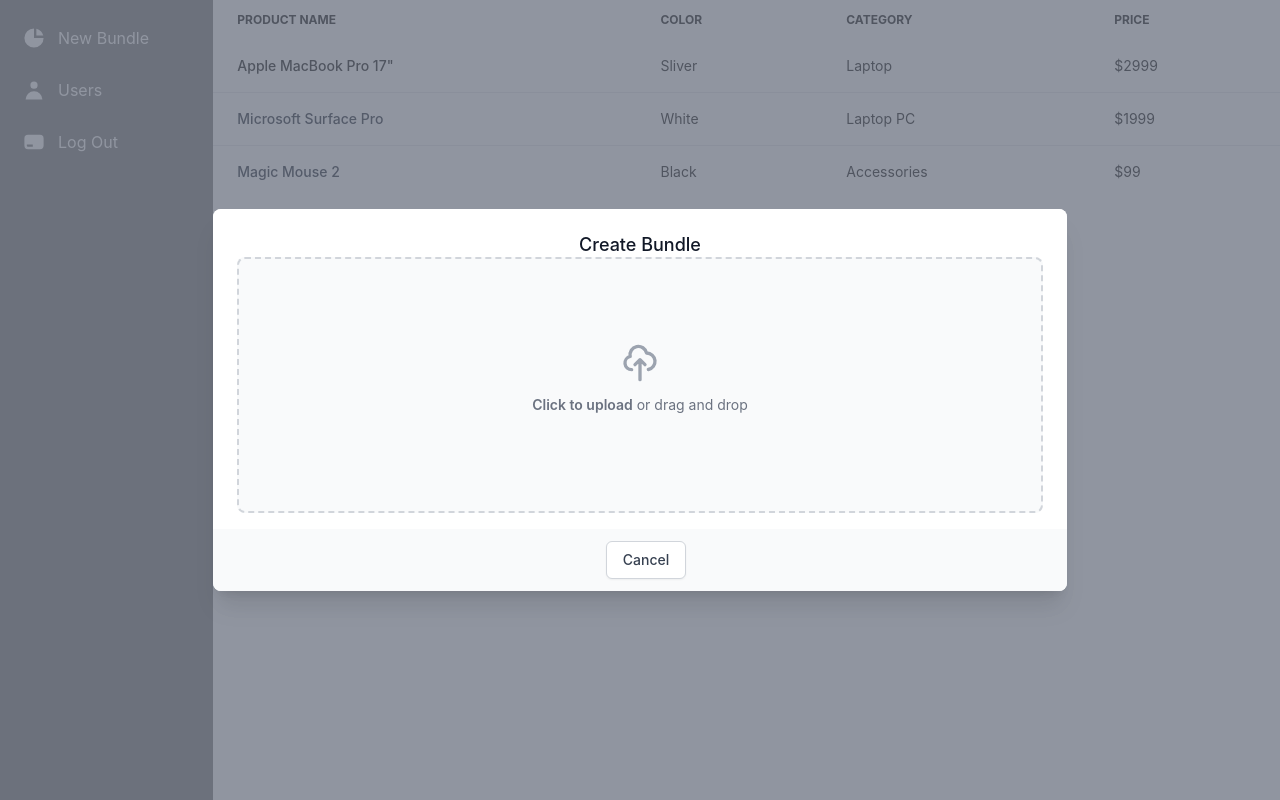
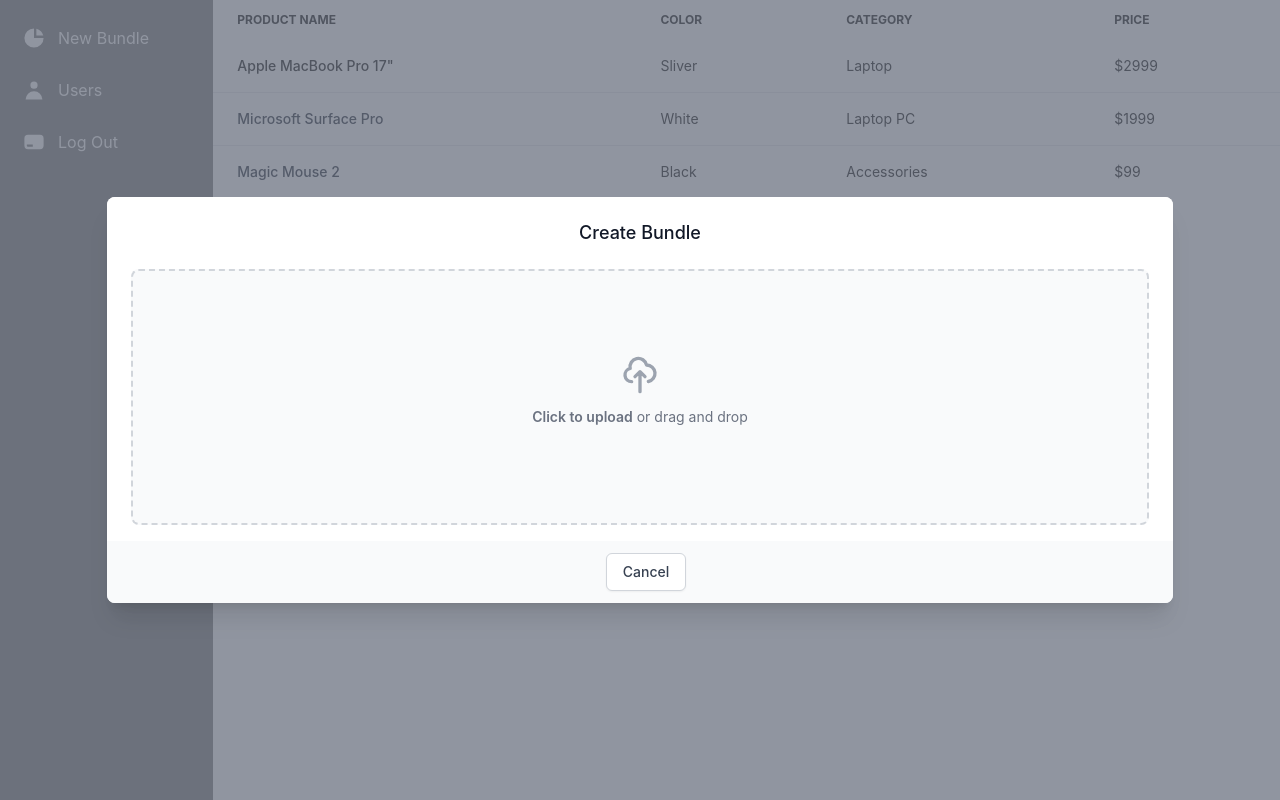
Before and after one commit to BenMorris90s/admin-client, a React (Create React App) app: page / in a window 1280 px wide. Both pictures are taken after a click on the element "New Bundle". Built offline with nearby package versions, Linux system fonts and the light colour scheme.

Commit message:
Add dropzone as a component

```diff
--- a/src/components/CreateBundleModal.tsx
+++ b/src/components/CreateBundleModal.tsx
@@ -1,7 +1,8 @@
 import React from "react"
 import {useAppDispatch} from "../hooks"
 import {toggle} from "../reducers/createBundleSlice"
-import {useTranslation, Trans} from 'react-i18next'
+import {useTranslation} from 'react-i18next'
+import Dropzone from "./Dropzone";
 
 
 function CreateBundleModal() {
@@ -20,30 +21,12 @@
             <div className="fixed z-10 inset-0 overflow-y-auto">
                 <div className="flex items-end sm:items-center justify-center min-h-full p-4 text-center sm:p-0">
 
-                    <div className="relative bg-white rounded-lg text-left overflow-hidden shadow-xl transform transition-all w-2/3 h-full">
+                    <div className="relative bg-white rounded-lg text-left overflow-hidden shadow-xl transform transition-all w-5/6 h-full">
                         <div className="bg-white px-4 pt-500 pb-4 sm:p-6 sm:pb-4">
                             <div className="flex flex-col items-center">
-                                <h1 className="text-lg leading-6 font-medium text-gray-900" id="modal-title">{t("Create Bundle")}</h1>
+                                <h1 className="text-lg leading-6 font-medium text-gray-900 mb-6" id="modal-title">{t("Create Bundle")}</h1>
 
-
-                                <div className="flex justify-center items-center w-full">
-                                    <label htmlFor="dropzone-file"
-                                           className="flex flex-col justify-center items-center w-full h-64 bg-gray-50 rounded-lg border-2 border-gray-300 border-dashed cursor-pointer dark:hover:bg-bray-800 dark:bg-gray-700 hover:bg-gray-100 dark:border-gray-600 dark:hover:border-gray-500 dark:hover:bg-gray-600">
-                                        <div className="flex flex-col justify-center items-center pt-5 pb-6">
-                                            <svg aria-hidden="true" className="mb-3 w-10 h-10 text-gray-400" fill="none"
-                                                 stroke="currentColor" viewBox="0 0 24 24"
-                                                 xmlns="http://www.w3.org/2000/svg">
-                                                <path strokeLinecap="round" strokeLinejoin="round" strokeWidth="2"
-                                                      d="M7 16a4 4 0 01-.88-7.903A5 5 0 1115.9 6L16 6a5 5 0 011 9.9M15 13l-3-3m0 0l-3 3m3-3v12"></path>
-                                            </svg>
-                                            <p className="mb-2 text-sm text-gray-500 dark:text-gray-400"><Trans><span
-                                                className="font-semibold">Click to upload</span> or drag and drop</Trans></p>
-                                            <p className="text-xs text-gray-500 dark:text-gray-400"></p>
-                                        </div>
-                                        <input id="dropzone-file" type="file" className="hidden"/>
-                                    </label>
-                                </div>
-
+                                <Dropzone/>
 
                             </div>
                         </div>
--- /dev/null
+++ b/src/components/Dropzone.tsx
@@ -0,0 +1,27 @@
+import React from "react"
+import {Trans} from 'react-i18next'
+
+function Dropzone() {
+
+    return (
+        <div className="flex justify-center items-center w-full">
+            <label htmlFor="dropzone-file"
+                   className="flex flex-col justify-center items-center w-full h-64 bg-gray-50 rounded-lg border-2 border-gray-300 border-dashed cursor-pointer dark:hover:bg-bray-800 dark:bg-gray-700 hover:bg-gray-100 dark:border-gray-600 dark:hover:border-gray-500 dark:hover:bg-gray-600">
+                <div className="flex flex-col justify-center items-center pt-5 pb-6">
+                    <svg aria-hidden="true" className="mb-3 w-10 h-10 text-gray-400" fill="none"
+                         stroke="currentColor" viewBox="0 0 24 24"
+                         xmlns="http://www.w3.org/2000/svg">
+                        <path strokeLinecap="round" strokeLinejoin="round" strokeWidth="2"
+                              d="M7 16a4 4 0 01-.88-7.903A5 5 0 1115.9 6L16 6a5 5 0 011 9.9M15 13l-3-3m0 0l-3 3m3-3v12"></path>
+                    </svg>
+                    <p className="mb-2 text-sm text-gray-500 dark:text-gray-400">
+                        <Trans><span className="font-semibold">Click to upload</span> or drag and drop</Trans></p>
+                    <p className="text-xs text-gray-500 dark:text-gray-400"></p>
+                </div>
+                <input id="dropzone-file" type="file" className="hidden"/>
+            </label>
+        </div>
+    )
+}
+
+export default Dropzone
```
